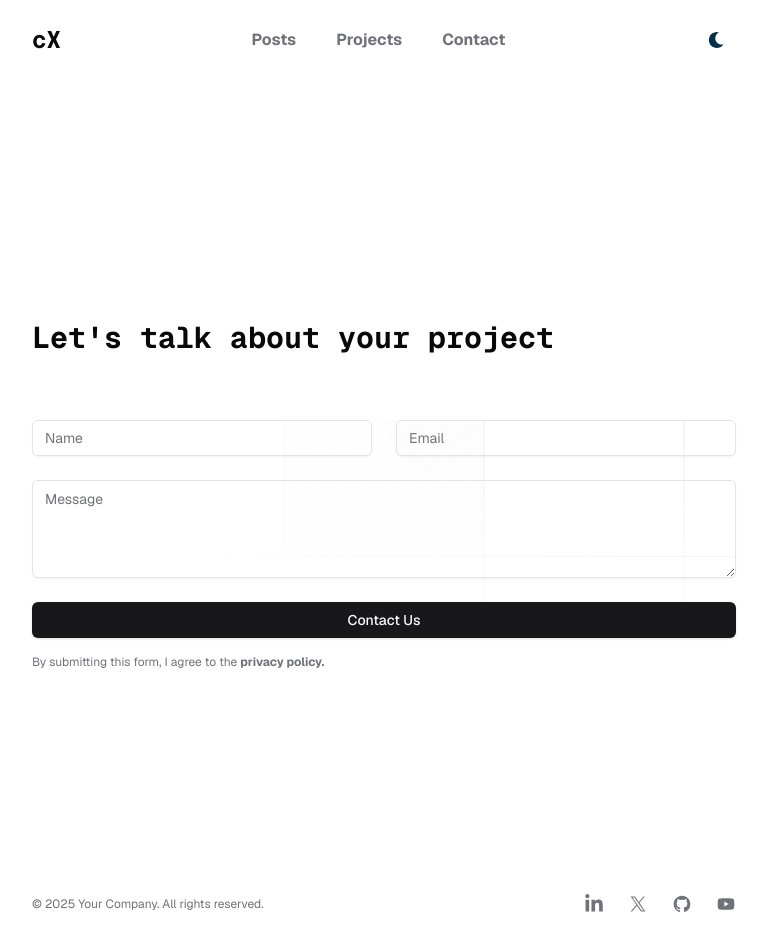
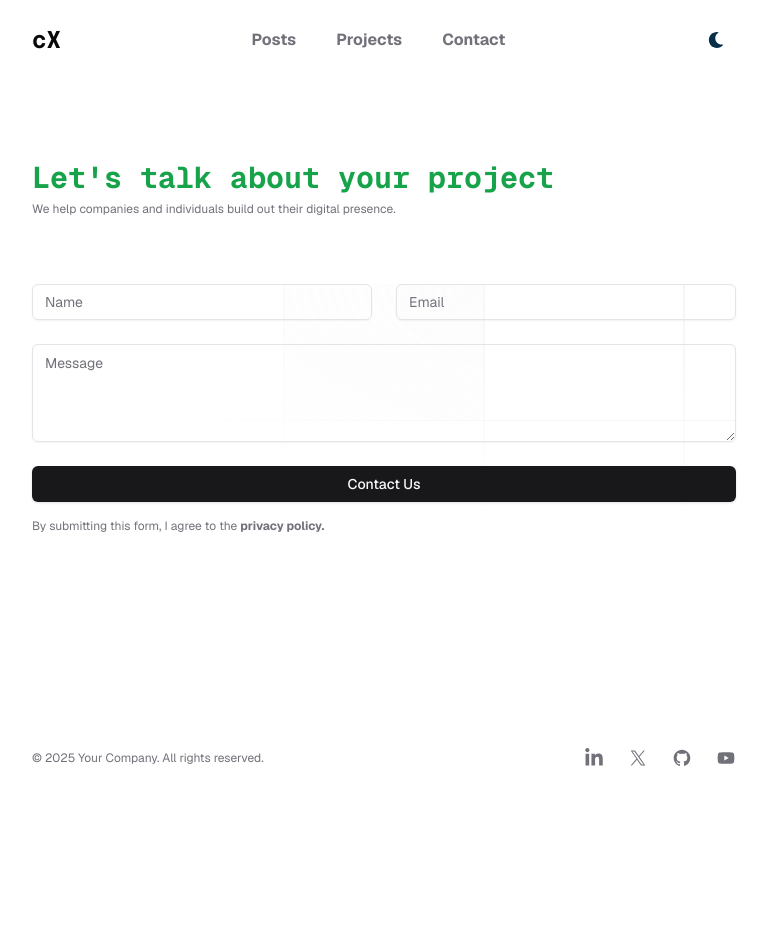
Before and after one commit to chidexebere/gatsby-portfolio, a Next.js app: page /contact in a window 1280 px wide. Shown: the whole page, without its empty margins (256-1023 px from the left). After the commit the page ends 800 px from the top, so only its background shows below. Built offline with nearby package versions, Linux system fonts and the light colour scheme; no server answers.

Commit message:
feat: modify contact component

```diff
--- a/src/app/contact/page.tsx
+++ b/src/app/contact/page.tsx
@@ -2,10 +2,14 @@ import ContactForm from '@/components/contact-form'
 
 export default function Contact() {
   return (
-    <section className='pb-24 pt-40'>
+    <section className=''>
       <div className='container max-w-3xl'>
-        <h2 className='title'>Let&apos;s talk about your project</h2>
-
+        <h2 className='title text-green-600'>
+          Let&apos;s talk about your project
+        </h2>
+        <span className='mt-2 text-xs text-muted-foreground'>
+          We help companies and individuals build out their digital presence.
+        </span>
         <ContactForm />
       </div>
     </section>
```
